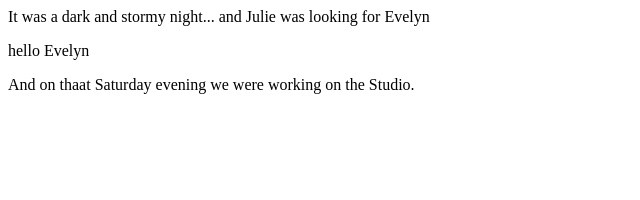
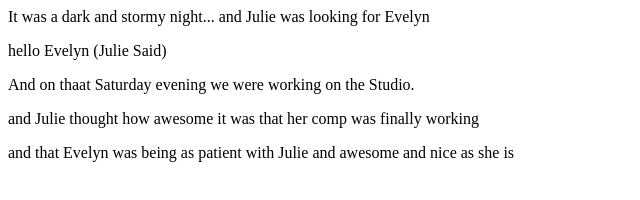
Before and after one commit to eferistin/fireside-story, a plain HTML site: page index.html in a window 1280 px wide. Shown: the whole page, without its empty margins (0-640 px from the left). Drawn offline with Linux system fonts and the light colour scheme.

Commit message:
added more to the story

```diff
--- a/index.html
+++ b/index.html
@@ -1,7 +1,9 @@
 <html>
   <body>
     <p>It was a dark and stormy night... and Julie was looking for Evelyn</p>
-    <p>hello Evelyn</p>
-    <p> And on thaat Saturday evening we were working on the Studio.<p>
+    <p>hello Evelyn (Julie Said)</p>
+    <p>And on thaat Saturday evening we were working on the Studio.</p>
+    <p> and Julie thought how awesome it was that her comp was finally working</p>
+    <p>and that Evelyn was being as patient with Julie and awesome and nice as she is</p>
   </body>
 </html>
```
